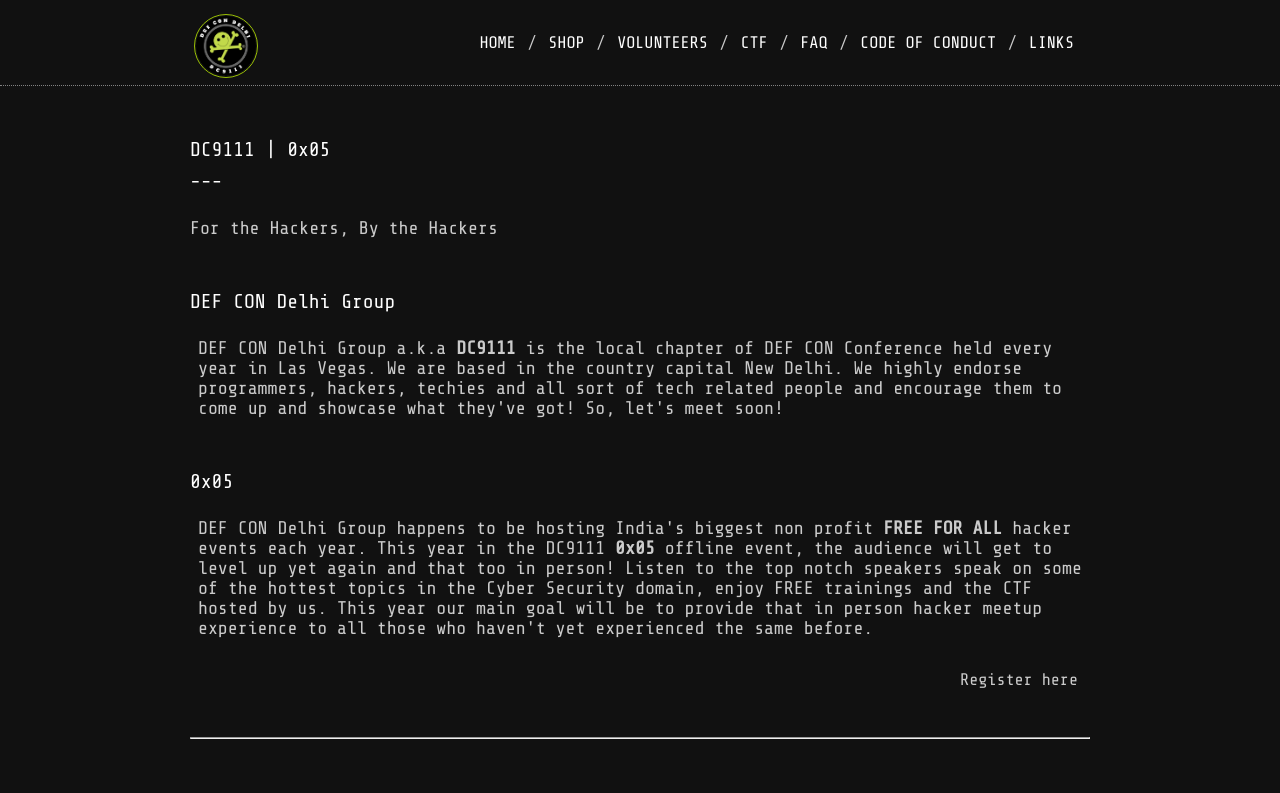
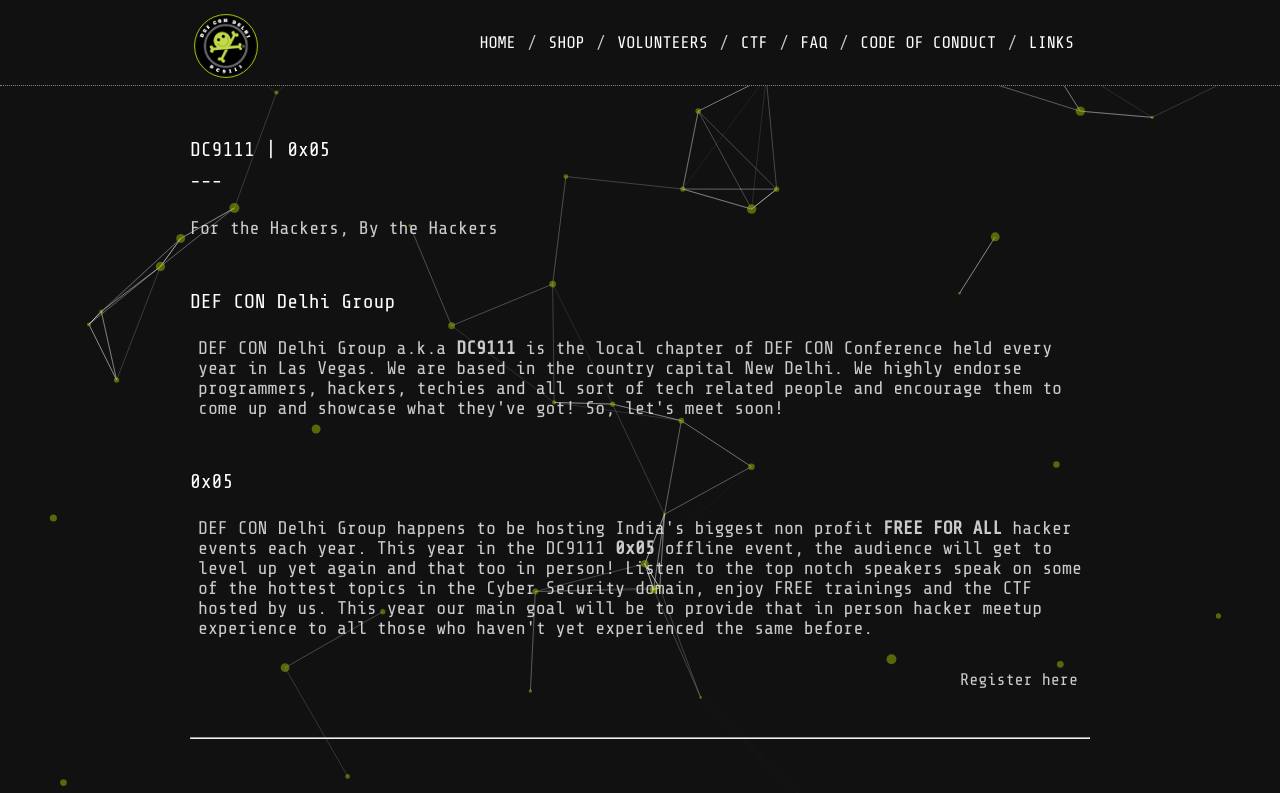
Before and after one commit to b4n1y4/test-site-dc9111, a React (Create React App) app: page / in a window 1280 px wide. Shown: the top 793 px of the page. Built offline with nearby package versions, Linux system fonts and the light colour scheme.

Commit message:
particles added

```diff
--- a/package.json
+++ b/package.json
@@ -7,11 +7,14 @@
     "@testing-library/jest-dom": "^5.16.4",
     "@testing-library/react": "^13.3.0",
     "@testing-library/user-event": "^13.5.0",
-    "react": "^18.1.0",
+    "react": "^18.2.0",
     "react-dom": "^18.1.0",
     "react-icons": "^4.4.0",
     "react-router-dom": "^6.3.0",
     "react-scripts": "5.0.1",
+    "react-tsparticles": "^2.1.0",
+    "tsparticles": "^2.1.0",
+    "tsparticles-shape-image": "^2.1.0",
     "web-vitals": "^2.1.4"
   },
   "scripts": {
--- a/src/App.js
+++ b/src/App.js
@@ -1,4 +1,7 @@
 import { Routes, Route, BrowserRouter as Router } from "react-router-dom";
+
+import Particles from "react-tsparticles";
+import { loadFull } from "tsparticles";
 
 import Header from "./Header";
 import Home from "./Home";
@@ -9,10 +12,93 @@
 import Shop from "./Shop";
 
 function App() {
+  const particlesInit = async (main) => {
+    await loadFull(main);
+  };
+
+  const particlesLoaded = (container) => {
+    console.log(container);
+  };
+
   return (
     <>
       <Router>
         <Header />
+        <Particles
+          id="tsparticles"
+          init={particlesInit}
+          loaded={particlesLoaded}
+          options={{
+            fpsLimit: 60,
+            interactivity: {
+              events: {
+                onClick: {
+                  enable: true,
+                  mode: "push",
+                },
+                onHover: {
+                  enable: false,
+                  mode: "repulse",
+                },
+                resize: true,
+              },
+              modes: {
+                push: {
+                  quantity: 1,
+                },
+                repulse: {
+                  distance: 200,
+                  duration: 0.4,
+                },
+              },
+            },
+            particles: {
+              color: {
+                value: "#9ac004",
+              },
+              links: {
+                color: "#ffffff",
+                distance: 150,
+                enable: true,
+                opacity: 0.5,
+                width: 1,
+              },
+              collisions: {
+                enable: true,
+              },
+              move: {
+                direction: "none",
+                enable: true,
+                outModes: {
+                  default: "bounce",
+                },
+                random: false,
+                speed: 2,
+                straight: false,
+              },
+              number: {
+                density: {
+                  enable: true,
+                  area: 800,
+                },
+                value: 40,
+              },
+              opacity: {
+                value: 0.5,
+              },
+
+              shape: {
+                type: "circle",
+
+              },
+
+              size: {
+                value: { min: 1, max: 5 },
+              },
+            },
+            detectRetina: true,
+          }}
+        />
         <div className="center-container">
           <Routes>
             <Route path="/" element={<Home />} />
--- a/src/Faq.js
+++ b/src/Faq.js
@@ -2,6 +2,7 @@
 
 import faqs from "./faqs";
 import Footer from "./Footer";
+
 
 const Faq = () => {
   return (
--- a/src/index.css
+++ b/src/index.css
@@ -28,6 +28,7 @@
   place-items: center;
   border-bottom: 1px dotted rgb(130, 130, 130);
   z-index: 2;
+  background-color: #111;
 }
 
 .header-contents {
@@ -43,6 +44,7 @@
 
 .logo {
   width: 4rem;
+  height: 4rem;
   margin: auto;
   border-radius: 100%;
   margin-top: 10px;
@@ -87,6 +89,7 @@
   display: flex;
   flex-direction: column;
   justify-content: center;
+  background-color: #111;
 }
 
 .title {
```
Also changed, not shown: 1 other file (tests, documents, lock files or other folders).
